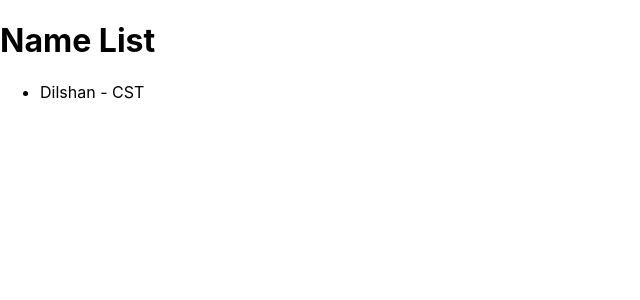
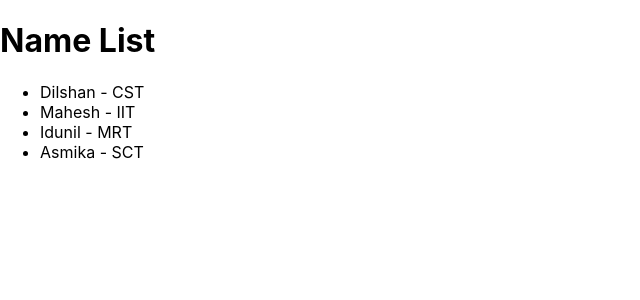
Before and after one commit to ViduraRandika/Random-User-Generator-React, a React (Create React App) app: page / in a window 1280 px wide. Shown: the top 300 px of the page, without its empty margins (0-640 px from the left). Built offline with nearby package versions, Linux system fonts and the light colour scheme.

Commit message:
Added props into NameListItem.js file

```diff
--- a/src/components/NameList/NameList.js
+++ b/src/components/NameList/NameList.js
@@ -6,7 +6,10 @@ function NameList(){
         <React.Fragment>
             <h1>Name List</h1>
             <ul>
-                <NameListItem/>
+                <NameListItem name="Dilshan" degree="CST"/>
+                <NameListItem name="Mahesh" degree="IIT"/>
+                <NameListItem name="Idunil" degree="MRT"/>
+                <NameListItem name="Asmika" degree="SCT"/>
             </ul>
         </React.Fragment>
     );
--- a/src/components/NameList/NameListItem.js
+++ b/src/components/NameList/NameListItem.js
@@ -1,8 +1,8 @@
 import React from "react";
 
-function NameListItem(){
+function NameListItem(props){
     return(
-        <li>Dilshan - CST</li>
+        <li>{props.name} - {props.degree}</li>
     );
 }
 
```
